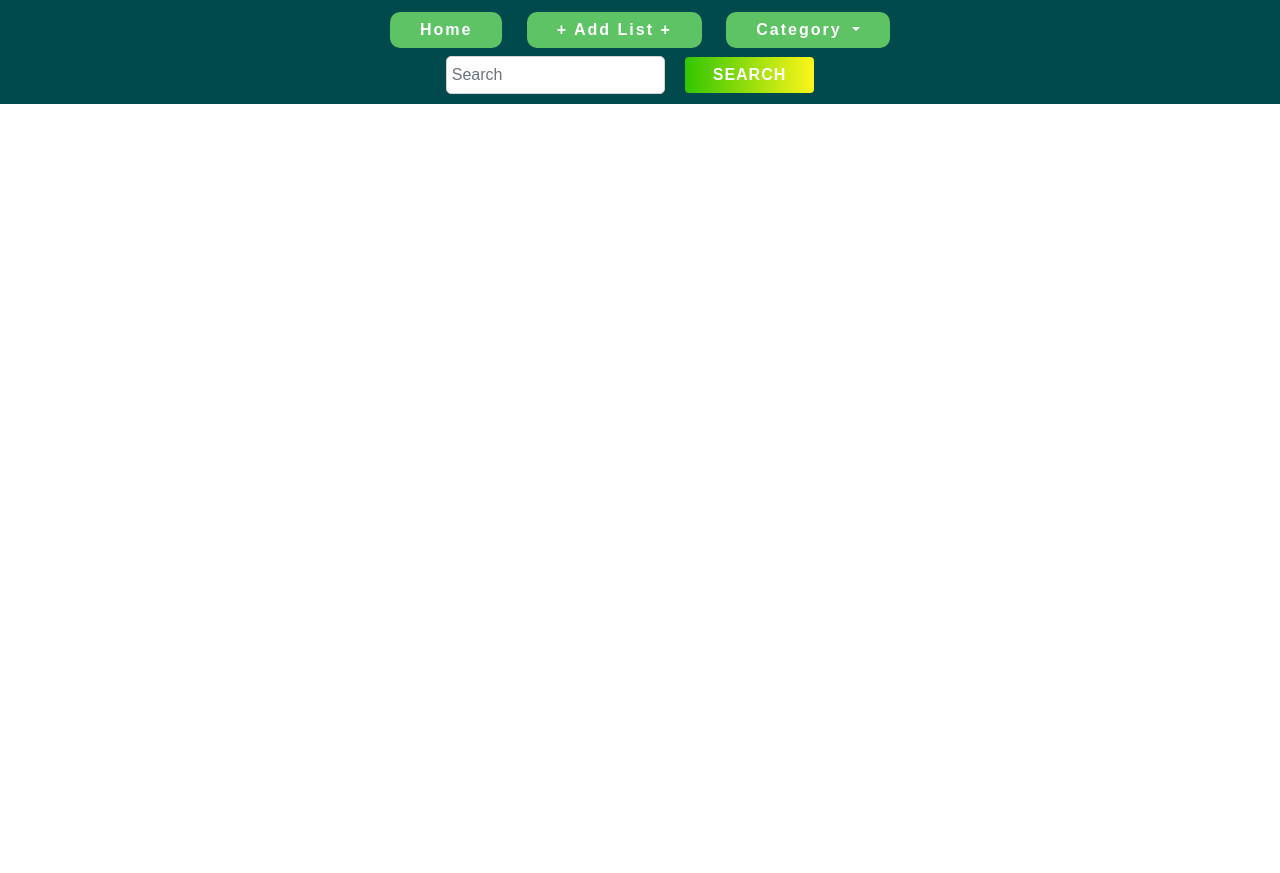
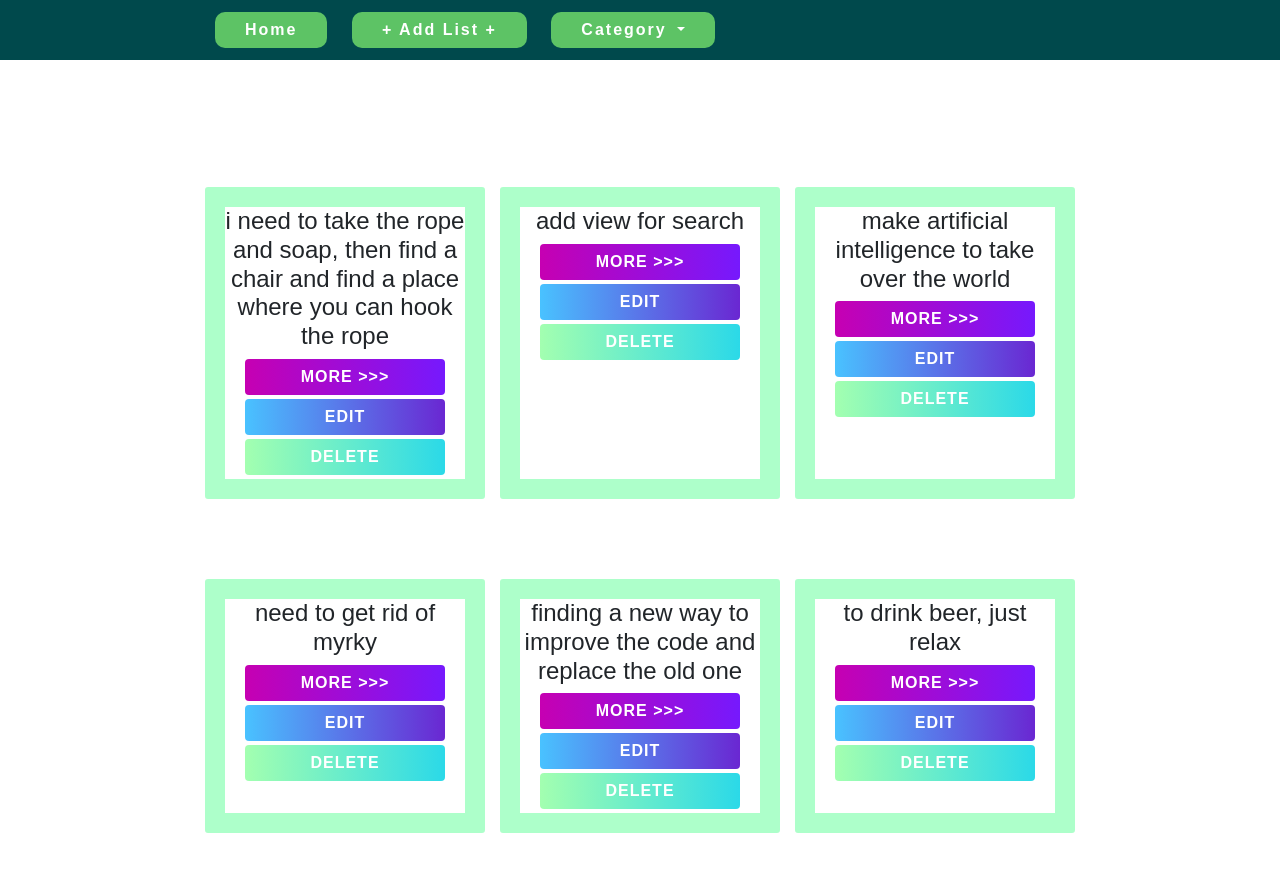
Before and after one commit to keny-stark/issue-tracker, a Django app: page / in a window 1280 px wide. Before the commit the page ends 104 px from the top, so only its background shows below. Run offline with Django 3.2, Linux system fonts and the light colour scheme; data comes from the database, SQL or seed files in the repository; some libraries are stand-ins or nearby versions.

Commit message:
переделал виюшки с функции на классы, пределал html файлы

```diff
--- a/source/main/settings.py
+++ b/source/main/settings.py
@@ -37,6 +37,7 @@ INSTALLED_APPS = [
     'django.contrib.sessions',
     'django.contrib.messages',
     'django.contrib.staticfiles',
+    'widget_tweaks',
     'webapp',
 ]
 
--- a/source/main/urls.py
+++ b/source/main/urls.py
@@ -21,7 +21,7 @@ urlpatterns = [
     path('admin/', admin.site.urls),
     path('', IndexView.as_view(), name='index'),
     path('tracker/<int:pk>/', TrackerView.as_view(), name='tracker'),
-    path('tracker/add/', CreateView, name='tracker_add'),
-    path('tracker/<int:pk>/edit/', TracerUpdate, name='update_tracker'),
-    path('tracker/<int:pk>/delete/', DeleteTracker, name='delete_tracker')
+    path('tracker/add/', CreateView.as_view(), name='tracker_add'),
+    path('tracker/<int:pk>/edit/', TracerUpdate.as_view(), name='update_tracker'),
+    path('tracker/<int:pk>/delete/', DeleteTracker.as_view(), name='delete_tracker')
 ]
--- a/source/webapp/forms.py
+++ b/source/webapp/forms.py
@@ -6,7 +6,7 @@ from webapp.models import Type, Status
 class TrackerForm(forms.Form):
     summary = forms.CharField(max_length=100, required=True, label='summary')
     description = forms.CharField(max_length=2000, required=True, label='description', widget=widgets.Textarea)
-    type = forms.ModelChoiceField(queryset=Type.objects.all(), required=False, label='type', empty_label=None),
+    type = forms.ModelChoiceField(queryset=Type.objects.all(), required=False, label='type', empty_label=None)
     status = forms.ModelChoiceField(queryset=Status.objects.all(), required=False, label='status', empty_label=None)
 
 
--- a/source/webapp/templates/add_tracker.html
+++ b/source/webapp/templates/add_tracker.html
@@ -2,7 +2,7 @@
 {% block title %}Add new product{% endblock %}
 {% block content %}
     <h1>Create new product</h1>
-    <form method="POST" action="{% url "add_product" %}" class="for_form">
-        {% include 'partial/product_form.html' with button_text='Create' %}
+    <form method="POST" action="{% url "tracker_add" %}" class="for_form">
+        {% include 'partial/tracker_form.html' with button_text='Create' %}
     </form>
 {% endblock %}
--- a/source/webapp/templates/base.html
+++ b/source/webapp/templates/base.html
@@ -6,7 +6,7 @@
     <meta name="viewport"
           content="width=device-width, user-scalable=no, initial-scale=1.0, maximum-scale=1.0, minimum-scale=1.0">
     <meta http-equiv="X-UA-Compatible" content="ie=edge">
-    <title>{% block title %}MySite{% endblock %}</title>
+    <title>{% block title %}Tracker{% endblock %}</title>
     <link rel="stylesheet" href="https://stackpath.bootstrapcdn.com/bootstrap/4.3.1/css/bootstrap.min.css" integrity="sha384-ggOyR0iXCbMQv3Xipma34MD+dH/1fQ784/j6cY/iJTQUOhcWr7x9JvoRxT2MZw1T" crossorigin="anonymous">
     <link rel="stylesheet" href="{% static "css/style.css" %}">
     {% block styles %}{% endblock %}
--- a/source/webapp/templates/edit.html
+++ b/source/webapp/templates/edit.html
@@ -2,11 +2,11 @@
 
 {% block title %}Update product{% endblock %}
 {% block menu %}
-    <li><a href="{% url 'product_view' products.pk %}" class="action-btn">View</a></li>
+    <li><a href="{% url 'tracker' tracker.pk %}" class="action-btn">View</a></li>
 {% endblock %}
 {% block content %}
     <h1>Update product</h1>
-    <form method="POST" action="{% url "update_product" products.pk %}" class="for_form">
-        {% include 'partial/product_form.html' with button_text="edit" %}
+    <form method="POST" action="{% url "update_tracker" tracker.pk %}" class="for_form">
+        {% include 'partial/tracker_form.html' with button_text="edit" %}
     </form>
 {% endblock %}
--- a/source/webapp/templates/index.html
+++ b/source/webapp/templates/index.html
@@ -1,33 +1,21 @@
 {% extends 'base.html' %}
 {% block menu %}
-    <li><a href="{% url 'add_product' %}" class="action-btn">+ Add List +</a></li>
+    <li><a href="{% url 'tracker_add' %}" class="action-btn">+ Add List +</a></li>
     <li class="nav-item dropdown">
         <a class="nav-link dropdown-toggle action-btn" href="#" id="navbarDropdownMenuLink" role="button" data-toggle="dropdown" aria-haspopup="true" aria-expanded="false">
           Category
         </a>
-        <div class="dropdown-menu" aria-labelledby="navbarDropdownMenuLink">
-            {% for product in products %}
-                <a class="dropdown-item" href="{% url 'category_view' product.status  %}">{{ product.status }}</a>
-            {% endfor %}
-        </div>
     </li>
-    <li>
-        <form action="{% url 'index' %}" class="form-inline my-2 my-lg-0">
-            <input class="form-control" type="search" name="search" placeholder="Search">
-            <button class="btn btn4" type="submit">Search</button>
-        </form></li>
 {% endblock %}
 
 {% block content %}
         <div class="home_div">
-            {% for product in products %}
+            {% for trackers in tracker %}
                 <div class="boss_div">
-                    <h4>{{ product.name }}</h4>
-                    <h5>{{ product.status }}</h5>
-                    <h5>{{ product.price }}$</h5>
-                    <a href="{% url 'product_view' product.pk %}" class="btn btn1">More >>></a>
-                    <a href="{% url 'update_product' pk=product.pk %}" class="btn btn3">Edit</a>
-                    <a href="{% url 'delete_product' pk=product.pk %}" class="btn btn2">Delete</a>
+                    <h4>{{ trackers.description }}</h4>
+                    <a href="{% url 'tracker' trackers.pk %}" class="btn btn1">More >>></a>
+                    <a href="{% url 'update_tracker' trackers.pk %}" class="btn btn3">Edit</a>
+                    <a href="{% url 'delete_tracker' trackers.pk %}" class="btn btn2">Delete</a>
 
                 </div>
             {% endfor %}
--- a/source/webapp/views.py
+++ b/source/webapp/views.py
@@ -19,23 +19,24 @@
     def get_context_data(self, **kwargs):
         context = super().get_context_data(**kwargs)
         article_pk = kwargs.get('pk')
-        context['article'] = get_object_or_404(Tracker, pk=article_pk)
+        context['tracker'] = get_object_or_404(Tracker, pk=article_pk)
         return context
 
 
 class CreateView(View):
-    def create(self, request, *args, **kwargs):
-        if request.method == 'GET':
-            form = TrackerForm()
-            return render(request, 'add_tracker.html', context={'form': form})
-        elif request.method == 'POST':
+
+    def get(self, request, *args, **kwargs):
+        form = TrackerForm()
+        return render(request, 'add_tracker.html', context={'form': form})
+
+    def post(self, request, *args, **kwargs):
             form = TrackerForm(data=request.POST)
             if form.is_valid():
                 tracker = Tracker.objects.create(
-                    title=form.cleaned_data['title'],
-                    author=form.cleaned_data['author'],
-                    text=form.cleaned_data['text'],
-                    category=form.cleaned_data['category']
+                    summary=form.cleaned_data['summary'],
+                    description=form.cleaned_data['description'],
+                    status=form.cleaned_data['status'],
+                    type=form.cleaned_data['type']
                 )
                 return redirect('tracker', pk=tracker.pk)
             else:
@@ -43,34 +44,38 @@
 
 
 class TracerUpdate(View):
-    def update(self, request, pk):
+
+    def get(self, request, pk):
         tracker = get_object_or_404(Tracker, pk=pk)
-        if request.method == 'GET':
-            form = TrackerForm(data={
-                'title': tracker.title,
-                'author': tracker.author,
-                'text': tracker.text,
-                # 'category': tracker.category_id
-            })
-            return render(request, 'edit.html', context={'form': form, 'article': tracker})
-        elif request.method == 'POST':
-            form = TrackerForm(data=request.POST)
-            if form.is_valid():
-                tracker.title = form.cleaned_data['title']
-                tracker.author = form.cleaned_data['author']
-                tracker.text = form.cleaned_data['text']
-                tracker.category = form.cleaned_data['category']
-                tracker.save()
-                return redirect('article_view', pk=tracker.pk)
-            else:
-                return render(request, 'edit.html', context={'form': form, 'article': tracker})
+        form = TrackerForm(data={
+            'title': tracker.summary,
+            'author': tracker.description,
+            'text': tracker.status,
+            'category': tracker.type
+        })
+        return render(request, 'edit.html', context={'form': form, 'tracker': tracker})
+
+    def post(self, request, pk):
+        tracker = get_object_or_404(Tracker, pk=pk)
+        form = TrackerForm(data=request.POST)
+        if form.is_valid():
+            tracker.summary = form.cleaned_data['summary']
+            tracker.description = form.cleaned_data['description']
+            tracker.status = form.cleaned_data['status']
+            tracker.type = form.cleaned_data['type']
+            tracker.save()
+            return redirect('tracker', pk=tracker.pk)
+        else:
+            return render(request, 'edit.html', context={'form': form, 'tracker': tracker})
 
 
 class DeleteTracker(View):
-    def delete(self, request, pk):
+
+    def get(self, request, pk):
         tracker = get_object_or_404(Tracker, pk=pk)
-        if request.method == 'GET':
-            return render(request, 'edit.html', context={'tracker': tracker})
-        elif request.method == 'POST':
-            tracker.delete()
-            return redirect('index')
+        return render(request, 'delete_tracker.html', context={'tracker': tracker})
+
+    def post(self, request, pk):
+        tracker = get_object_or_404(Tracker, pk=pk)
+        tracker.delete()
+        return redirect('index')
```
Also changed, not shown: source/webapp/templates/delete_tracker.html (+5 -5 lines), source/webapp/templates/tracker.html (+6 -6 lines), source/webapp/templates/partial/tracker_form.html (renamed from source/webapp/templates/partial/product_form.html).
